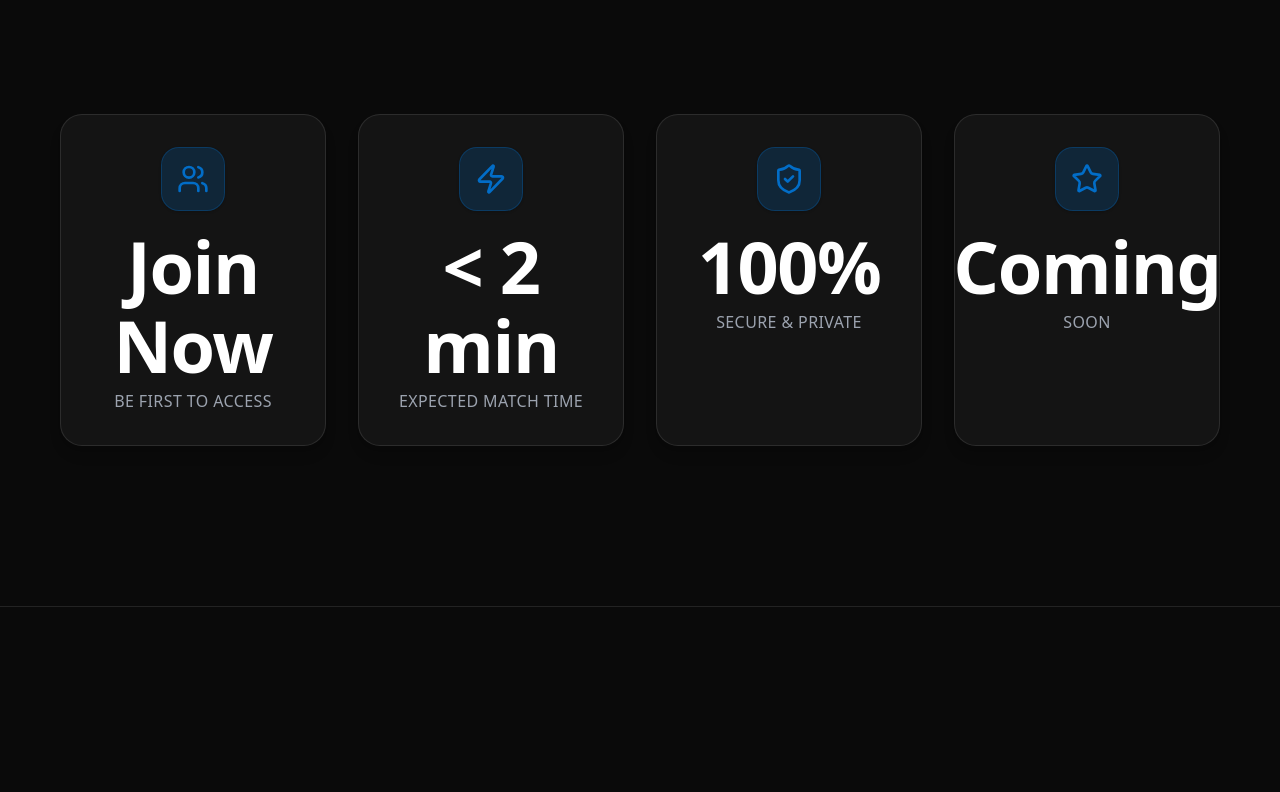
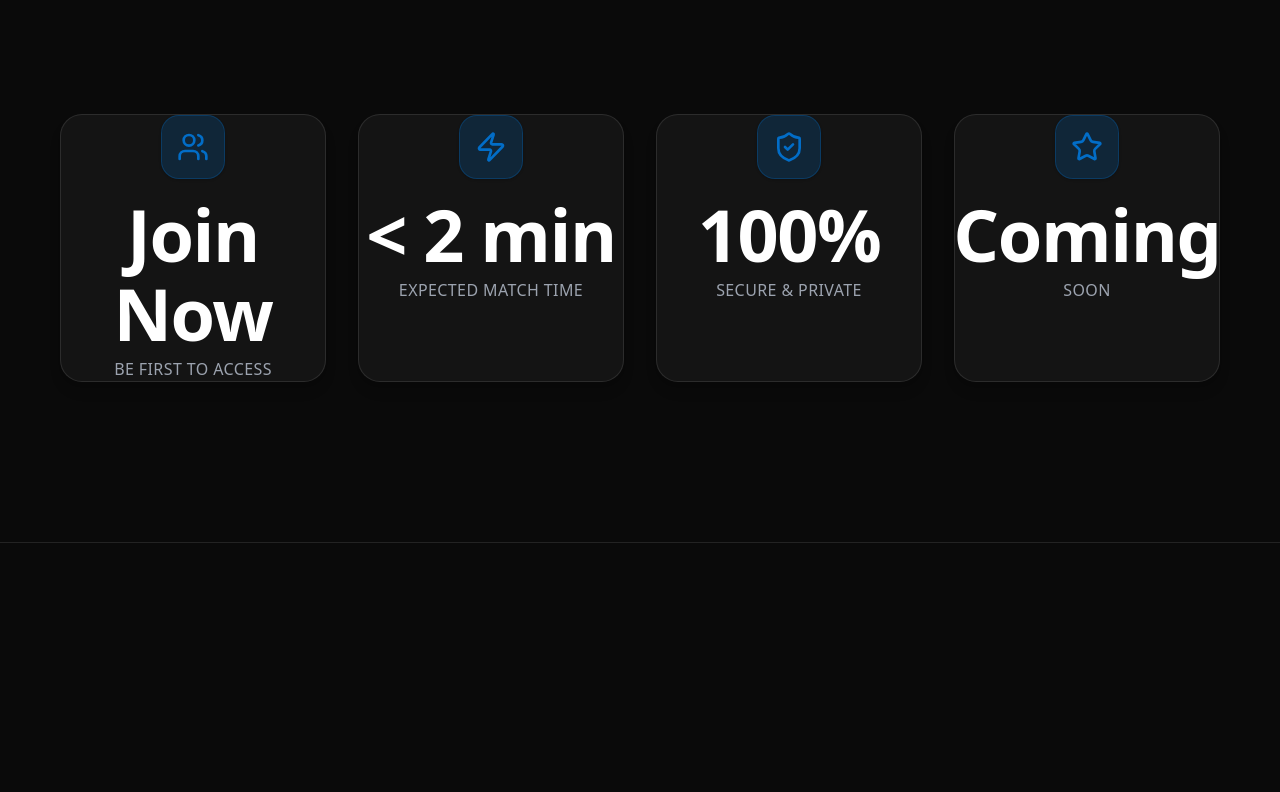
Before and after one commit to opemati90/renuir-website-waitlist, a Next.js app: page / in a window 1280 px wide. Shown: the part 2528-3320 px from the top of the page. Built offline with nearby package versions, Linux system fonts and the light colour scheme; no server answers.

Commit message:
Export CardContent and related subcomponents from ui/card
Fixes TypeScript build on Vercel where policy pages import { CardContent } from '@/components/ui/card'.

```diff
--- a/components/ui/card.tsx
+++ b/components/ui/card.tsx
@@ -1,33 +1,68 @@
 "use client";
 
-import React from "react";
+import * as React from "react";
 import { motion } from "framer-motion";
 import { cn } from "@/lib/utils";
 
-interface CardProps extends React.HTMLAttributes<HTMLDivElement> {
+export interface CardProps extends React.HTMLAttributes<HTMLDivElement> {
   hover?: boolean;
-  children: React.ReactNode;
 }
 
-export const Card: React.FC<CardProps> = ({
-  hover = true,
-  className,
-  children,
-  ...props
-}) => {
+export const Card = ({ hover = true, className, ...props }: CardProps) => {
   return (
     <motion.div
       whileHover={hover ? { scale: 1.05, y: -4 } : undefined}
       transition={{ type: "spring", stiffness: 300, damping: 20 }}
       className={cn(
-        "p-8 rounded-3xl bg-[#141414] border border-white/10 shadow-lg",
-        hover && "hover:border-[#026dc7]/50 hover:shadow-xl hover:shadow-[#026dc7]/10",
+        "rounded-3xl bg-[#141414] border border-white/10 shadow-lg",
+        hover &&
+          "hover:border-[#026dc7]/50 hover:shadow-xl hover:shadow-[#026dc7]/10",
         "transition-all duration-500",
         className
       )}
       {...props}
-    >
-      {children}
-    </motion.div>
+    />
   );
 };
+
+// Shadcn-compatible subcomponents (used across policy/info pages)
+export const CardHeader = ({
+  className,
+  ...props
+}: React.HTMLAttributes<HTMLDivElement>) => (
+  <div className={cn("flex flex-col space-y-1.5 p-6", className)} {...props} />
+);
+
+export const CardTitle = ({
+  className,
+  ...props
+}: React.HTMLAttributes<HTMLHeadingElement>) => (
+  <h3
+    className={cn(
+      "text-2xl font-semibold leading-none tracking-tight text-white",
+      className
+    )}
+    {...props}
+  />
+);
+
+export const CardDescription = ({
+  className,
+  ...props
+}: React.HTMLAttributes<HTMLParagraphElement>) => (
+  <p className={cn("text-sm text-[#9ca3af]", className)} {...props} />
+);
+
+export const CardContent = ({
+  className,
+  ...props
+}: React.HTMLAttributes<HTMLDivElement>) => (
+  <div className={cn("p-6", className)} {...props} />
+);
+
+export const CardFooter = ({
+  className,
+  ...props
+}: React.HTMLAttributes<HTMLDivElement>) => (
+  <div className={cn("flex items-center p-6", className)} {...props} />
+);
```
